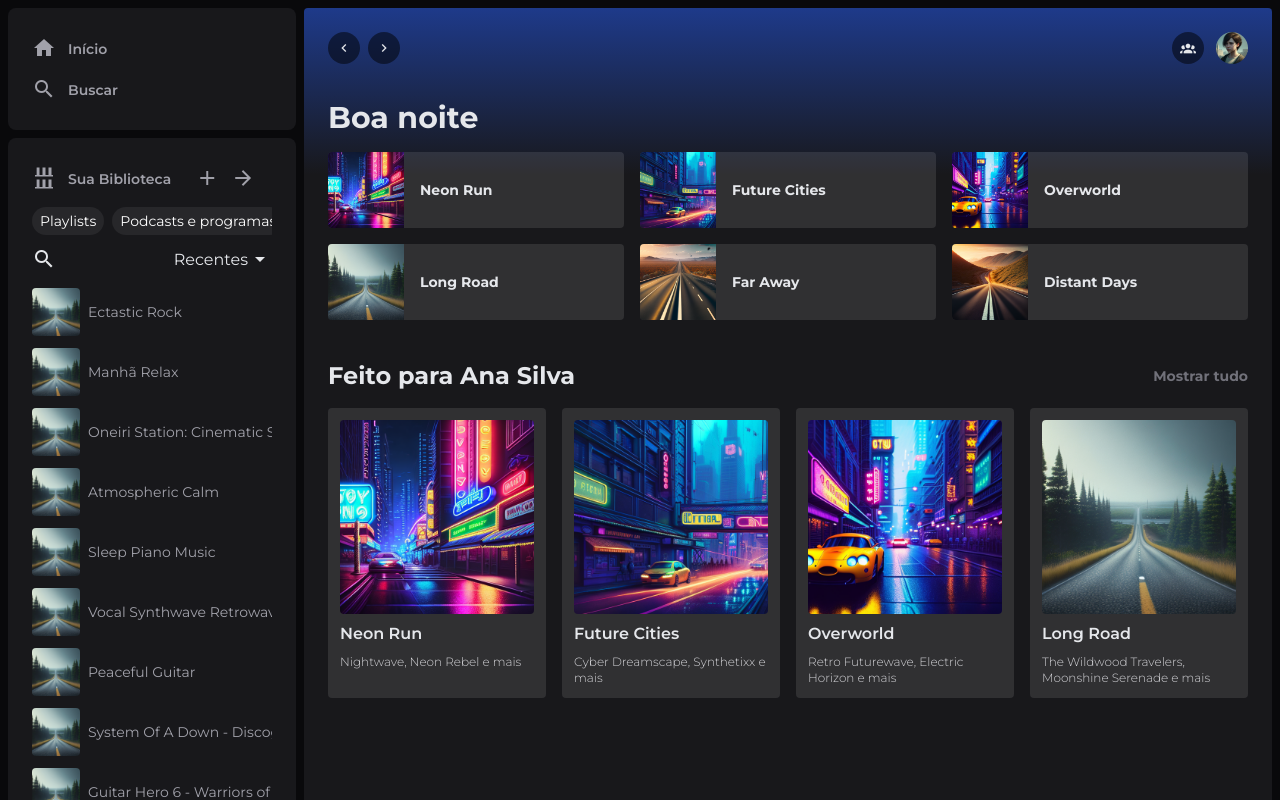
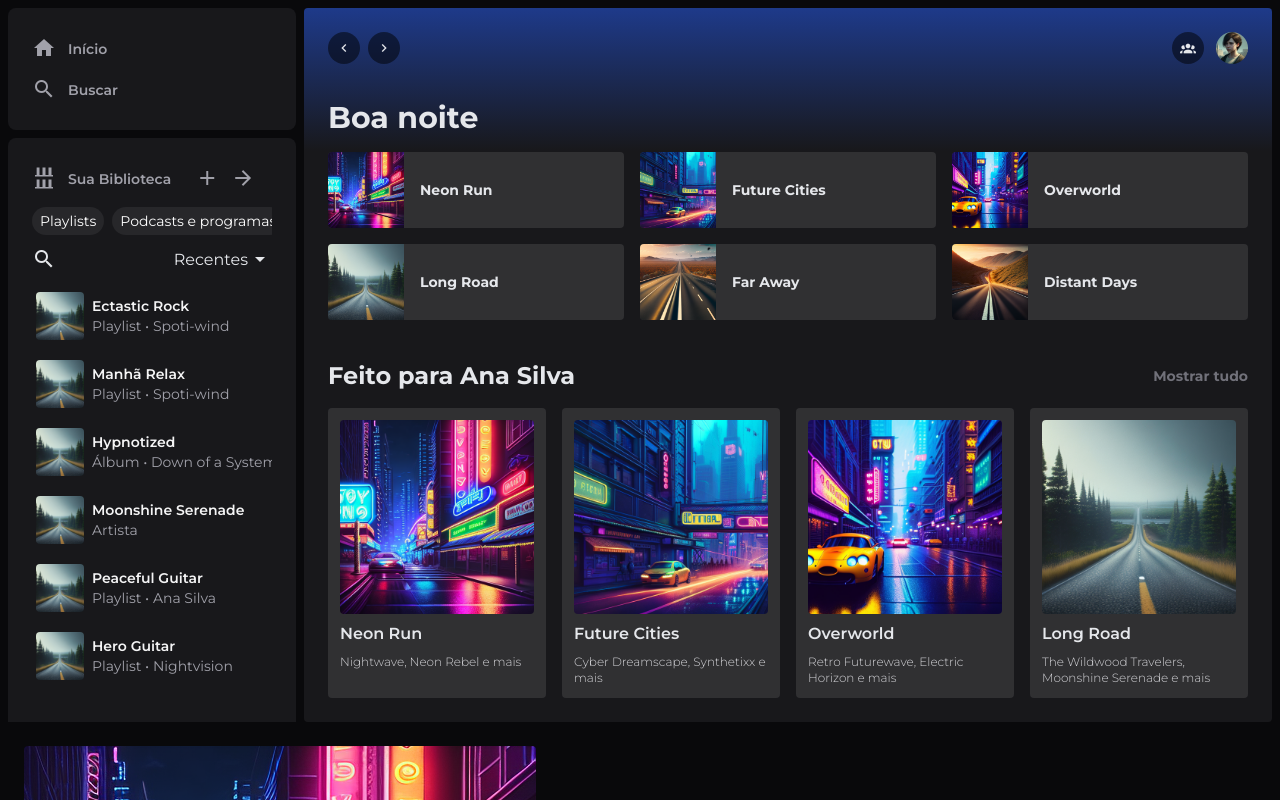
Before and after one commit to volinha/spoti-wind, a Next.js app: page / in a window 1280 px wide. Built offline with nearby package versions, Linux system fonts and the light colour scheme.

Commit message:
feat(sidebar): sidebar design and types
updated types and json to fit the new sidebar

```diff
--- a/src/app/assets/data.json
+++ b/src/app/assets/data.json
@@ -2,15 +2,35 @@
   "name": "Ana Silva",
   "profilepic": "/face.png",
   "userplaylists": [
-      "Ectastic Rock",
-      "Manhã Relax",
-      "Oneiri Station: Cinematic Sci-Fi Synthwave",
-      "Atmospheric Calm",
-      "Sleep Piano Music",
-      "Vocal Synthwave Retrowave",
-      "Peaceful Guitar",
-      "System Of A Down - Discography",
-      "Guitar Hero 6 - Warriors of Rock"
+    {
+      "name": "Ectastic Rock",
+      "type": "Playlist",
+      "owner": "Spoti-wind"
+    },
+    {
+      "name": "Manhã Relax",
+      "type": "Playlist",
+      "owner": "Spoti-wind"
+    },
+    {
+      "name": "Hypnotized",
+      "type": "Álbum",
+      "artist": "Down of a System"
+    },
+    {
+      "name": "Moonshine Serenade",
+      "type": "Artista"
+    },
+    {
+      "name": "Peaceful Guitar",
+      "type": "Playlist",
+      "owner": "Ana Silva"
+    },
+    {
+      "name": "Hero Guitar",
+      "type": "Playlist",
+      "owner": "Nightvision"
+    }
   ],
   "playlists": [
     {
@@ -51,7 +71,5 @@
     "totalTime": "3:49",
     "coverurl": "/capa1.png"
   },
-    "tags": [
-      "Playlists", "Podcasts e programas", "Álbuns", "Artistas", "Baixados"
-    ]
+  "tags": ["Playlists", "Podcasts e programas", "Álbuns", "Artistas", "Baixados"]
 }
--- a/src/app/components/Sidebar/Sidebar.tsx
+++ b/src/app/components/Sidebar/Sidebar.tsx
@@ -45,18 +45,30 @@ export default function Sidebar({ user }: { user: User }) {
           <div>
             <i className='mdi mdi-magnify text-2xl'></i>
           </div>
-          <div className="flex items-center">
+          <div className='flex items-center'>
             Recentes
             <i className='mdi mdi-menu-down text-2xl'></i>
-            </div>
+          </div>
         </div>
         {user.userplaylists.map((item, index) => {
           return (
             <div
-              className='flex flex-row items-center gap-2 text-sm truncate mt-3 text-zinc-400 hover:text-zinc-50 transition-all cursor-default overflow-y-hidden'
+              className='flex items-center gap-2 p-1 text-sm truncate mt-3 text-zinc-300 cursor-pointer hover:bg-zinc-800 rounded transition-all cursor-default overflow-y-hidden'
               key={index}>
               <Image className='rounded' src={PlaylistDefault} width={48} height={32} alt='' />
-              {item}
+              <div className='flex flex-col '>
+                <div className='text-zinc-100 font-semibold'>{item.name}</div>
+                <div className='text-zinc-400'>
+                  {item.type}
+                  {
+                  item.type === "Playlist"
+                    ? " • " + item.owner
+                    : item.type === "Álbum"
+                    ? " • " + item.artist
+                    : item.owner
+                  }
+                </div>
+              </div>
             </div>
           );
         })}
```
Also changed, not shown: src/app/types.ts (+9 -1 lines). Lines whose indentation alone changed are shown as unchanged.
